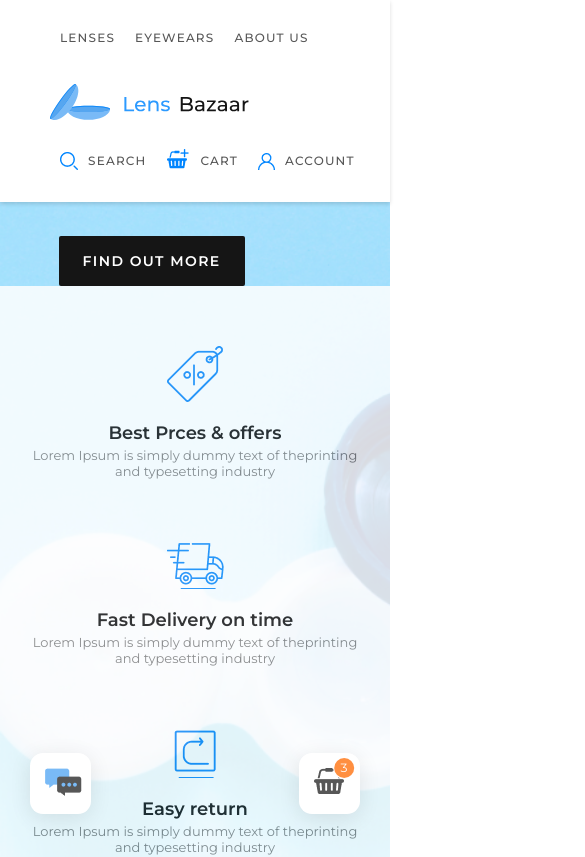
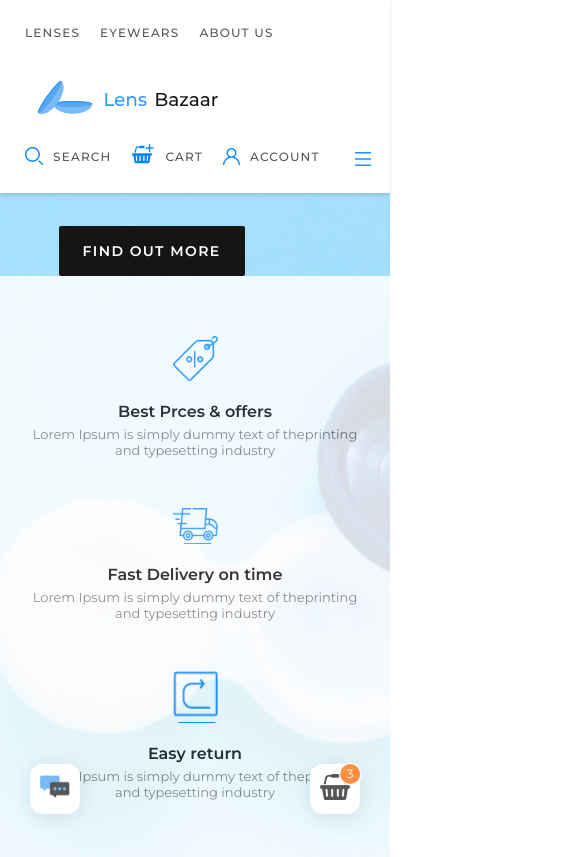
Before and after one commit to huylesitdn/ecormr-reactjs, a React (Create React App) app: page / in a window 390 px wide. Shown: the top 857 px of the page, 585 px wide, since content can reach past the window. Built offline with nearby package versions, Linux system fonts and the light colour scheme.

Commit message:
[update] responsive homepage theme1

```diff
--- a/src/assets/scss/_main.scss
+++ b/src/assets/scss/_main.scss
@@ -57,8 +57,18 @@ h1,h2,h3,h4,h5,h6,p,a,button,input,label,i,table,th,td,tr,span {
 }
 
 @media (max-width: 1024px){
+  .container{
+    max-width: auto;
+    margin: 0 15px;
+  }
   .main-layout{
     margin-top: 74px;
+  }
+}
+
+@media(max-width: 991px){
+  .main-layout{
+    margin-top: 64px;
   }
 }
 
--- a/src/components/home/Banner.jsx
+++ b/src/components/home/Banner.jsx
@@ -13,7 +13,7 @@ class Banner extends React.Component {
     return (
       <div className="home-banner">
         <Row gutter={0}>
-          <Col lg={18} xl={19}>
+          <Col lg={18} xl={19} md={16}>
             <div className="welcome">
               <div className="welcome-ctn">
                 <h4>Welcome</h4>
@@ -22,7 +22,7 @@ class Banner extends React.Component {
               </div>
             </div>
           </Col>
-          <Col lg={6} xl={5}>
+          <Col lg={6} xl={5} md={8}>
             <div className="options">
               <div className="option-item">
                 <img
--- a/src/components/home/_banner.scss
+++ b/src/components/home/_banner.scss
@@ -84,15 +84,57 @@
 
         color: rgba(0, 0, 0, 0.5);
       }
-      &:last-child{
+      &:last-child {
         margin-bottom: 0;
       }
     }
   }
 }
 
-@media(max-width: 1024px){
-  .home-banner{
-
+@media (max-width: 1024px) {
+  .home-banner {
+    .welcome {
+      .welcome-ctn {
+        h4 {
+        }
+      }
+    }
+    .options {
+      .option-item {
+        margin-bottom: 50px;
+        .img-title {
+          width: 25%;
+        }
+        h3 {
+          font-size: 16px;
+        }
+        p {
+          font-style: 12px;
+        }
+      }
+    }
   }
 }
+
+@media(max-width: 991px){
+  .home-banner{
+    .welcome{
+      .welcome-ctn{
+
+      }
+    }
+    .options{
+      .option-item{
+        .img-title{
+          width: 45px;
+        }
+        h3{
+
+        }
+        p{
+
+        }
+      }
+    }
+  }
+}
--- a/src/components/home/_buy-colors.scss
+++ b/src/components/home/_buy-colors.scss
@@ -34,9 +34,26 @@
           color: #151515;
         }
       }
-      .img-colors {
-        img {
-          width: 100%;
+    }
+    .img-colors {
+      img {
+        width: 100%;
+      }
+    }
+  }
+}
+
+@media (max-width: 1024px) {
+  .buy-colors {
+    .colors-ctn {
+      .colors-contact {
+        .info {
+          h4 {
+            font-size: 14px;
+          }
+          h2 {
+            font-size: 24px;
+          }
         }
       }
     }
--- a/src/components/home/_daily-disposable.scss
+++ b/src/components/home/_daily-disposable.scss
@@ -35,3 +35,22 @@
     }
   }
 }
+
+// responsive
+@media(max-width: 1024px){
+  .daily-disposable{
+    .daily-img{
+    }
+    .daily-ctn{
+      .info{
+        padding: 0 60px;
+        h4{
+          font-size: 14px;
+        }
+        h2{
+          font-size: 24px;
+        }
+      }
+    }
+  }
+}
--- a/src/components/home/_slider.scss
+++ b/src/components/home/_slider.scss
@@ -19,9 +19,38 @@
   .slider-home {
     padding: 70px 0;
     .slider-item {
-      img {
-        display: inline-block;
+      .slider-image {
+        img {
+          display: inline-block;
+          width: 100%;
+        }
       }
     }
   }
 }
+
+
+@media(max-width: 1024px){
+  .silder-page{
+    .action-next{
+      width: 30px;
+      right: -10px;
+      top: 110px;
+      img{
+        width: 100%;
+      }
+    }
+    .action-prev{
+      width: 30px;
+      left: -10px;
+      top: 110px;
+      img{
+        width: 100%;
+      }
+    }
+    .slider-home{
+      width: 90%;
+      margin: 0 auto;
+    }
+  }
+}
--- a/src/components/layouts/footer/_index.scss
+++ b/src/components/layouts/footer/_index.scss
@@ -115,6 +115,9 @@
     }
     .view-payments {
       text-align: right;
+      img {
+        width: 100%;
+      }
     }
   }
   .actions-pages {
@@ -158,3 +161,67 @@
     }
   }
 }
+
+@media (max-width: 991px) {
+  .footer-page {
+    padding: 45px 0;
+    .ft-top {
+      margin-bottom: 45px;
+      .ft-left {
+        .ft-logo {
+          margin-bottom: 30px;
+          a {
+            width: 180px;
+          }
+        }
+        .ft-info {
+          li {
+            p {
+              font-size: 13px;
+            }
+          }
+        }
+      }
+      .ft-right {
+        h3 {
+          font-size: 16px;
+        }
+        ul {
+          li {
+            a {
+              font-size: 14px;
+            }
+          }
+        }
+      }
+    }
+    .ft-bottom {
+      .bar-ft {
+        margin: 0 auto;
+        text-align: center;
+      }
+      .view-payments {
+        width: 60%;
+        margin: 15px auto;
+      }
+    }
+    .actions-pages {
+      .action-messages {
+        width: 50px;
+        height: 50px;
+        padding: 10px;
+        img{
+          width: 100%;
+        }
+      }
+      .action-cart{
+        width: 50px;
+        height: 50px;
+        padding: 10px;
+        img{
+          width: 100%;
+        }
+      }
+    }
+  }
+}
--- a/src/components/layouts/footer/index.jsx
+++ b/src/components/layouts/footer/index.jsx
@@ -98,7 +98,7 @@ class FooterPage extends React.Component {
           </div>
           <div className="ft-bottom">
             <Row gutter={24}>
-              <Col md={16}>
+              <Col xl={16} lg={17} xs={24}>
                 <ul className="bar-ft">
                   <li>
                     <a href="/">Copyright ©2020 All rights reserved </a>
@@ -111,7 +111,7 @@ class FooterPage extends React.Component {
                   </li>
                 </ul>
               </Col>
-              <Col md={8}>
+              <Col xl={8} lg={7} xs={24}>
                 <div className="view-payments">
                   <img src="./assets/images/cards.png" alt="" />
                 </div>
--- a/src/components/layouts/header/_index.scss
+++ b/src/components/layouts/header/_index.scss
@@ -24,7 +24,7 @@
           font-style: normal;
           font-weight: 500;
           font-size: 13px;
-          line-height: 16px;
+          line-height: 17px;
           letter-spacing: 0.1em;
           text-transform: uppercase;
           color: #575757;
@@ -33,35 +33,35 @@
           height: 52px;
           box-sizing: border-box;
           padding: 7px 15px;
-          img{
+          img {
             margin-right: 10px;
           }
-          svg{
+          svg {
             font-size: 18px;
             margin-right: 7px;
-            fill: #0085FF;
+            fill: #0085ff;
           }
-          &:hover{
-            color: #0085FF;
+          &:hover {
+            color: #0085ff;
           }
         }
       }
     }
-    .nav-left{
+    .nav-left {
       text-align: left;
     }
-    .nav-right{
+    .nav-right {
       text-align: right;
     }
-    .logo-main{
+    .logo-main {
       width: 100%;
       text-align: center;
-      a{
+      a {
         display: inline-block;
         width: 227px;
         height: 41px;
         cursor: pointer;
-        img{
+        img {
           width: 100%;
         }
       }
@@ -69,31 +69,95 @@
   }
 }
 
-
 // responsive
-@media(max-width: 1024px){
-  .header-page{
-    .header-ctn{
+@media (max-width: 1024px) {
+  .header-page {
+    .header-ctn {
       padding: 5px 0;
-      .nav-header{
-        li{
-          a{
+      .nav-header {
+        li {
+          a {
             font-size: 12px;
             height: 48px;
             padding: 0 10px;
           }
         }
       }
-      .logo-main{
-        a{
+      .logo-main {
+        a {
           height: auto;
           width: 200px;
           line-height: 27px;
-          img{
-
+          img {
           }
         }
       }
     }
   }
 }
+
+@media (max-width: 991px) {
+  .header-page {
+    padding: 0;
+    .header-ctn {
+      padding: 0;
+      .logo-main {
+        a {
+          width: 80%;
+          margin: 0 auto;
+        }
+      }
+    }
+  }
+}
+
+@media (max-width: 767px) {
+  .header-page {
+    .header-ctn {
+      .barMobile {
+        text-align: right;
+        a {
+          font-size: 18px;
+        }
+      }
+    }
+  }
+  .popup-menu-mb {
+    .ant-drawer-header {
+      .mb-log {
+        a {
+          width: 100%;
+          img {
+            width: 100%;
+          }
+        }
+      }
+    }
+    .navBar-mb {
+      padding: 0;
+      margin: 0;
+      list-style: none;
+
+      .navBar-item {
+        line-height: 30px;
+        a {
+          font-style: normal;
+          font-weight: 500;
+          font-size: 13px;
+          line-height: 17px;
+          letter-spacing: 0.1em;
+          text-transform: uppercase;
+          color: #575757;
+          display: inline-flex;
+          align-items: center;
+          box-sizing: border-box;
+          padding: 8px 15px;
+          &:hover {
+            cursor: pointer;
+            color: $colorBlue;
+          }
+        }
+      }
+    }
+  }
+}
--- a/src/components/layouts/header/index.jsx
+++ b/src/components/layouts/header/index.jsx
@@ -1,16 +1,39 @@
 import React from "react";
 import "./_index.scss";
 // ui
-import { Layout, Row, Col } from "antd";
+import { Layout, Row, Col, Drawer } from "antd";
+// icons
+import { MenuOutlined } from "@ant-design/icons";
+
 const { Header } = Layout;
 
 class HeaderPage extends React.Component {
   constructor(props) {
     super(props);
-    this.state = {};
+    this.state = { visible: false, placement: "left" };
   }
 
+  showDrawer = () => {
+    this.setState({
+      visible: true
+    });
+  };
+
+  onClose = () => {
+    this.setState({
+      visible: false
+    });
+  };
+
+  onChange = e => {
+    this.setState({
+      placement: e.target.value
+    });
+  };
+
   render() {
+    const { placement, visible } = this.state;
+
     return (
       <Header
         className="header-page"
@@ -19,7 +42,7 @@ class HeaderPage extends React.Component {
         <div className="container">
           <div className="header-ctn">
             <Row gutter={24}>
-              <Col md={8}>
+              <Col lg={8} md={9} sm={0}>
                 <ul className="nav-header nav-left">
                   <li>
                     <a href="/">Lenses</a>
@@ -32,14 +55,14 @@ class HeaderPage extends React.Component {
                   </li>
                 </ul>
               </Col>
-              <Col md={8}>
+              <Col lg={8} md={6} sm={6}>
                 <div className="logo-main">
                   <a href="/">
                     <img src="./assets/images/icons/logo.svg" alt="" />
                   </a>
                 </div>
               </Col>
-              <Col md={8}>
+              <Col lg={8} md={9} sm={0}>
                 <ul className="nav-header nav-right">
                   <li>
                     <a href="/">
@@ -73,6 +96,53 @@ class HeaderPage extends React.Component {
                   </li>
                 </ul>
               </Col>
+              <Col md={0} sm={18}>
+                <div className="barMobile">
+                  <a
+                    className="btn-menu-mb"
+                    onClick={() => this.setState({ visible: true })}
+                  >
+                    <MenuOutlined />
+                  </a>
+                </div>
+
+                <Drawer
+                  title={
+                    <div className="mb-log">
+                      <a href="/">
+                        <img src="./assets/images/icons/logo.svg" alt="" />
+                      </a>
+                    </div>
+                  }
+                  placement={placement}
+                  closable={false}
+                  onClose={this.onClose}
+                  visible={visible}
+                  key={placement}
+                  className="popup-menu-mb"
+                >
+                  <ul className="navBar-mb">
+                    <li className="navBar-item">
+                      <a href="#">Lenses</a>
+                    </li>
+                    <li className="navBar-item">
+                      <a href="#">Eyewears</a>
+                    </li>
+                    <li className="navBar-item">
+                      <a href="#">About Us</a>
+                    </li>
+                    <li className="navBar-item">
+                      <a href="#">Search</a>
+                    </li>
+                    <li className="navBar-item">
+                      <a href="#">Cart</a>
+                    </li>
+                    <li className="navBar-item">
+                      <a href="#">Account</a>
+                    </li>
+                  </ul>
+                </Drawer>
+              </Col>
             </Row>
           </div>
         </div>
```
Also changed, not shown: src/components/home/Sliders.jsx (+41 -9 lines).
